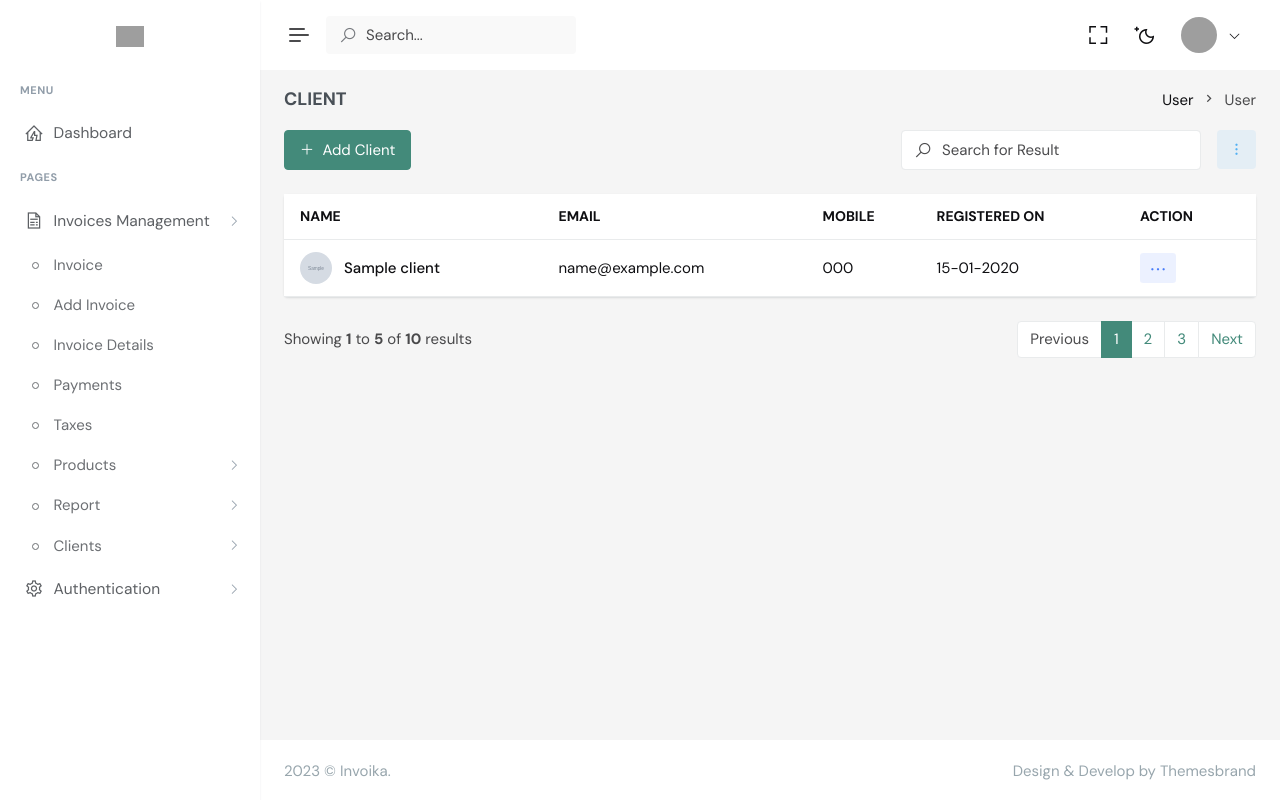
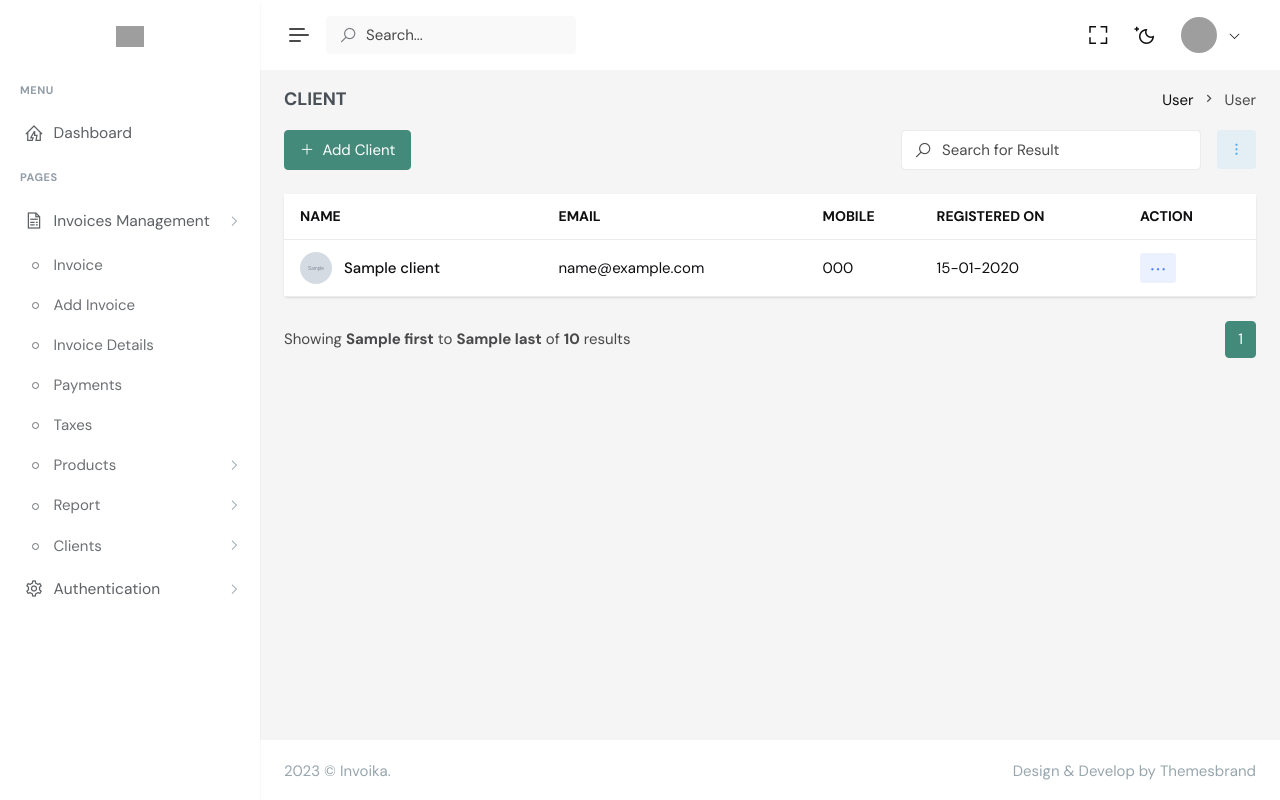
Before and after one commit to Faruq-Shobola/invoice-app, a Python web app: template Invoice/templates/client/clients.html in a window 1280 px wide. Run offline with Jinja, Linux system fonts and the light colour scheme; the template is opened without the code that fills it: most values are stand-ins (such as "Sample title", 1, 10 or a date in 2020); grey boxes marked "Sample" are stand-in pictures; some libraries are stand-ins or nearby versions; grey boxes are pictures that could not be loaded.

Commit message:
Paginate clients result

```diff
--- a/Invoice/templates/client/clients.html
+++ b/Invoice/templates/client/clients.html
@@ -1,5 +1,6 @@
 {% extends "dashcommon.html" %}
 {% block pagecontent %}
+{% from "_pagination.html" import render_pagination %}
 
 <div class="main-content">
     <div class="page-content">
@@ -65,7 +66,7 @@
                                     </thead>
 
                                     <tbody>
-                                        {% for client in clients %}
+                                        {% for client in clients.items %}
                                         <tr>
                                             <td>
                                                 <img src="{{url_for('static', filename='images/client-img/'+ client.logo)}}" alt="" class="avatar-xs rounded-circle me-2">
@@ -107,29 +108,8 @@
                     </div>
                 </div>
             </div>
-
-            <div class="row align-items-center mb-4 gy-3">
-                <div class="col-md-5">
-                    <p class="mb-0 text-muted">Showing <b>1</b> to <b>5</b> of <b>10</b> results</p>
-                </div>
-                <div class="col-sm-auto ms-auto">
-                    <nav aria-label="...">
-                        <ul class="pagination mb-0">
-                            <li class="page-item disabled">
-                            <span class="page-link">Previous</span>
-                            </li>
-                            <li class="page-item active"><a class="page-link" href="#">1</a></li>
-                            <li class="page-item" aria-current="page">
-                            <span class="page-link">2</span>
-                            </li>
-                            <li class="page-item"><a class="page-link" href="#">3</a></li>
-                            <li class="page-item">
-                            <a class="page-link" href="#">Next</a>
-                            </li>
-                        </ul>
-                        </nav>
-                </div>
-            </div>
+            <!--===== Pagination ======-->
+            {{ render_pagination(clients, endpoint)}}
         </div>
         <!-- container-fluid -->
     </div>
```
Also changed, not shown: Invoice/client/routes.py (+4 -3 lines).
